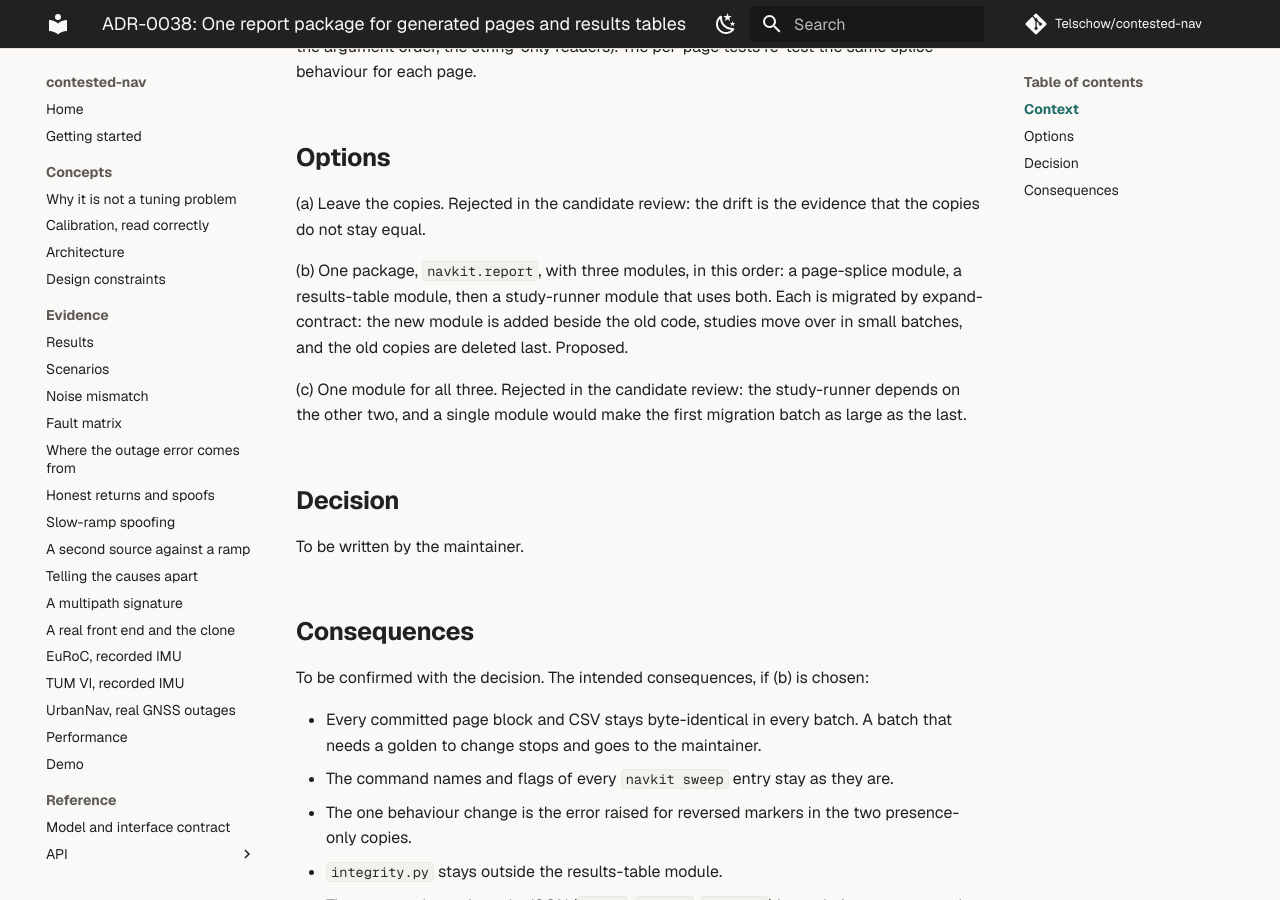
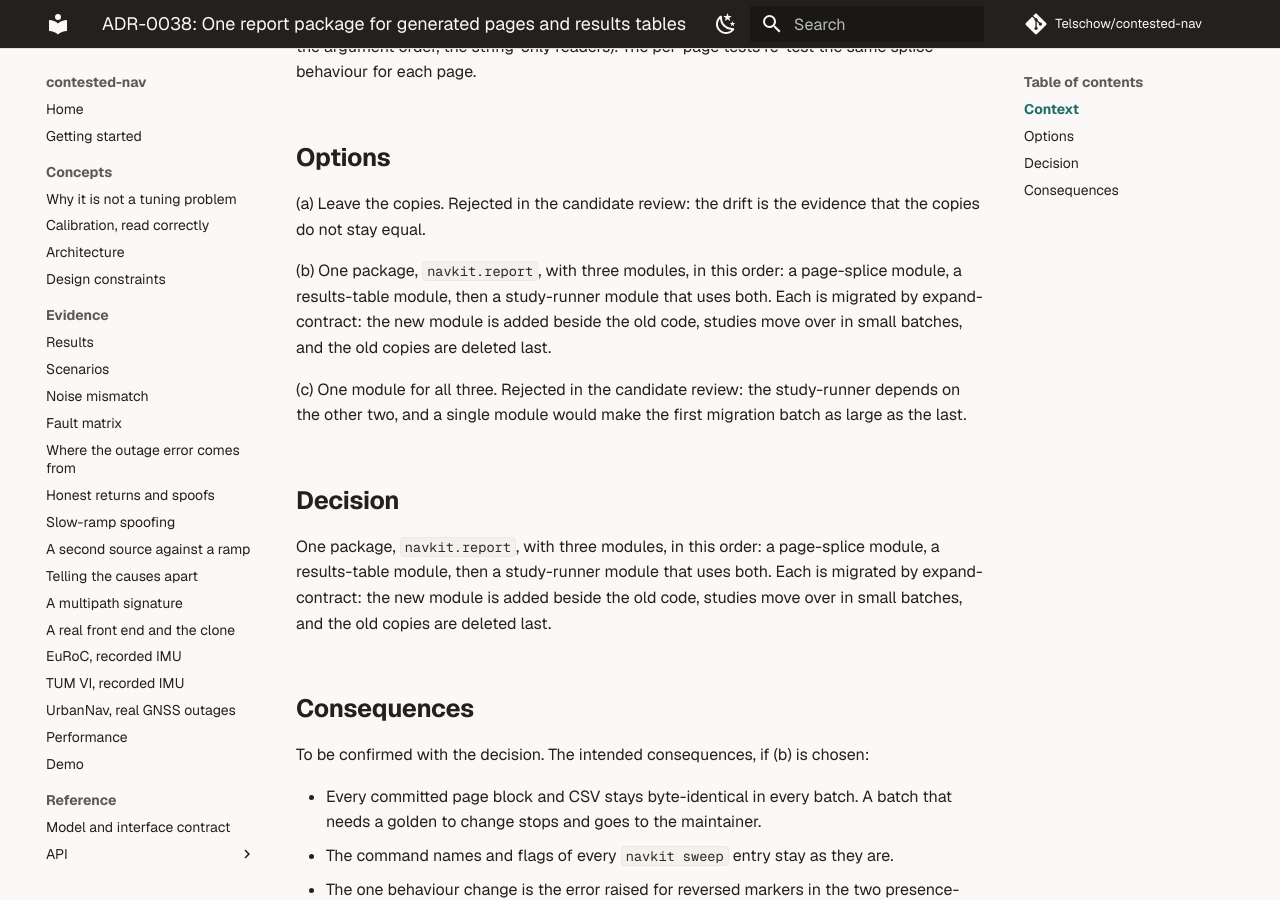
Before and after one commit to Telschow/contested-nav, an MkDocs documentation site: the page built from docs/adr/0038-one-report-package-for-generated-pages-and-results-tables.md, in a window 1280 px wide and 900 px high, scrolled down 979 px. Built offline with MkDocs 1.6.1 and Material for MkDocs 9.7.7, drawn with Linux system fonts in a browser that asks for light colours; comment, search, counter and statistics services are not loaded; some of the changed text lies outside the part shown.

Commit message:
docs(adr): ADR-0038 accepted, the decision written by the maintainer
Co-Authored-By: Claude Sonnet 5.5 <noreply@anthropic.com>
Claude-Session: https://claude.ai/code/session_014qsdgwsDt6zeUJyMF11kE4

```diff
--- a/docs/adr/0038-one-report-package-for-generated-pages-and-results-tables.md
+++ b/docs/adr/0038-one-report-package-for-generated-pages-and-results-tables.md
@@ -1,6 +1,6 @@
 # ADR-0038: One report package for generated pages and results tables
 
-- Status: proposed
+- Status: accepted
 - Date: 2026-10
 - Related: [ADR-0010](0010-determinism-and-seeding.md), [ADR-0035](0035-the-integrity-status-record.md)
 
@@ -20,13 +20,13 @@ The cost is locality. A change to the marker rule or to how a value round-trips
 
 (a) Leave the copies. Rejected in the candidate review: the drift is the evidence that the copies do not stay equal.
 
-(b) One package, `navkit.report`, with three modules, in this order: a page-splice module, a results-table module, then a study-runner module that uses both. Each is migrated by expand-contract: the new module is added beside the old code, studies move over in small batches, and the old copies are deleted last. Proposed.
+(b) One package, `navkit.report`, with three modules, in this order: a page-splice module, a results-table module, then a study-runner module that uses both. Each is migrated by expand-contract: the new module is added beside the old code, studies move over in small batches, and the old copies are deleted last.
 
 (c) One module for all three. Rejected in the candidate review: the study-runner depends on the other two, and a single module would make the first migration batch as large as the last.
 
 ## Decision
 
-To be written by the maintainer.
+One package, `navkit.report`, with three modules, in this order: a page-splice module, a results-table module, then a study-runner module that uses both. Each is migrated by expand-contract: the new module is added beside the old code, studies move over in small batches, and the old copies are deleted last.
 
 ## Consequences
 
```
